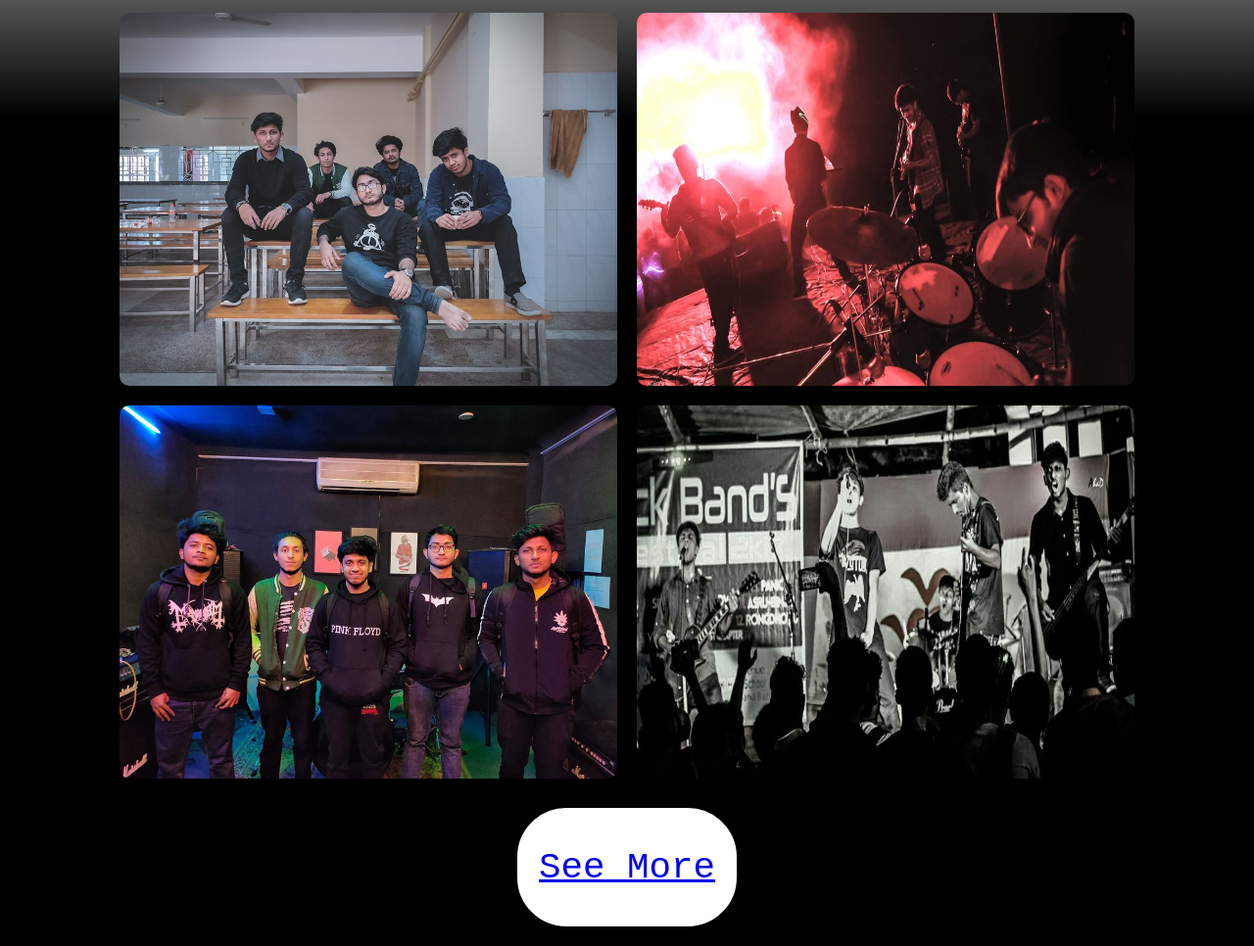
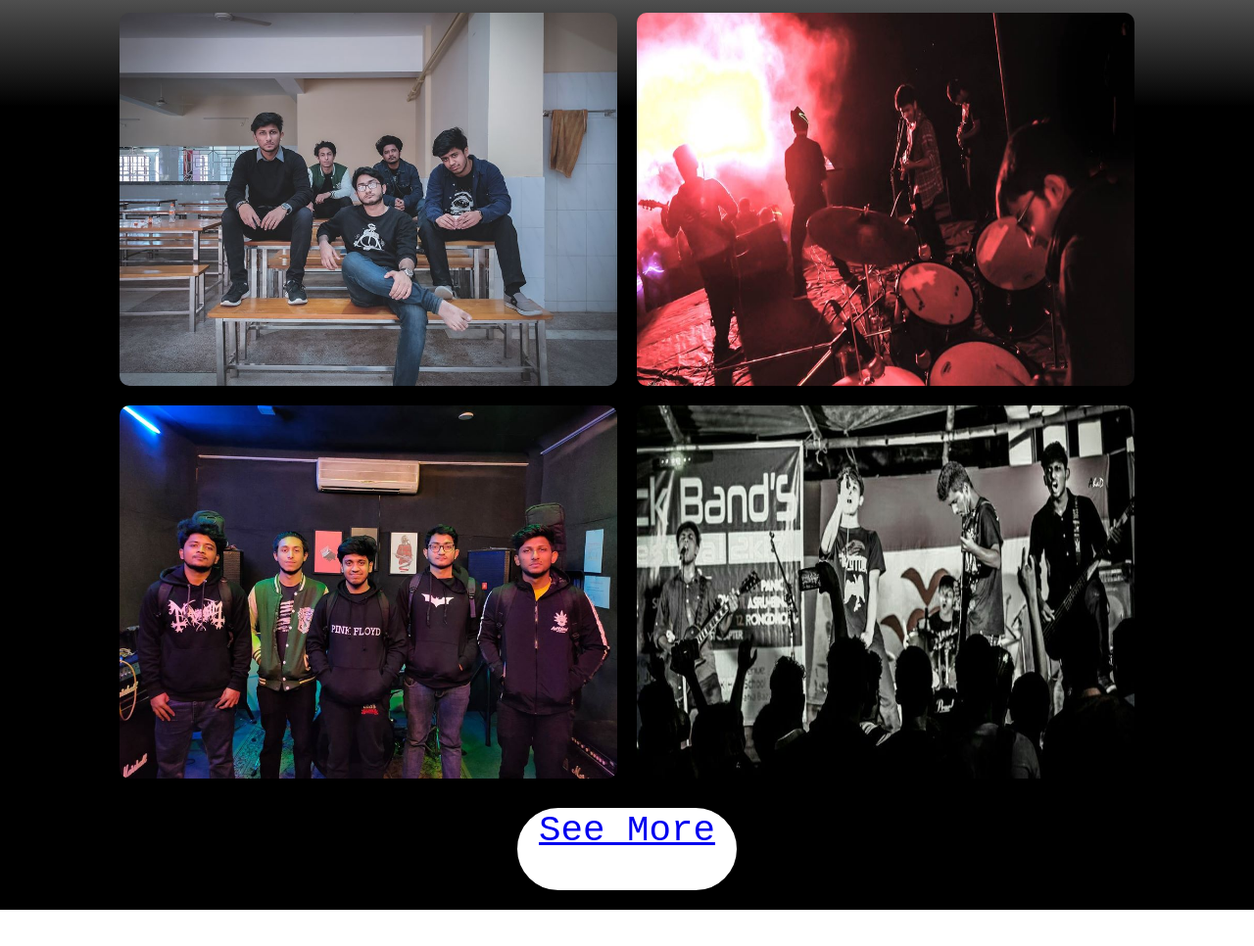
Before and after one commit to abirseam/ske-tic-official, a plain HTML site: page index.html in a window 1280 px wide. Shown: the part 943-1909 px from the top of the page at 98% size. After the commit the page ends 1872 px from the top, so only its background shows below. Drawn offline with Linux system fonts and the light colour scheme.

Commit message:
Update index.html

```diff
--- a/index.html
+++ b/index.html
@@ -34,7 +34,7 @@
         <img src="4.jpg" class="img1">
    </div>
    <div id="see">
-       <p><a href="https://www.facebook.com/officialskeptic/">See More</a></p>
+      <a href="https://www.facebook.com/officialskeptic/">See More</a></p>
    </div>
 </div>
 </body>
```
